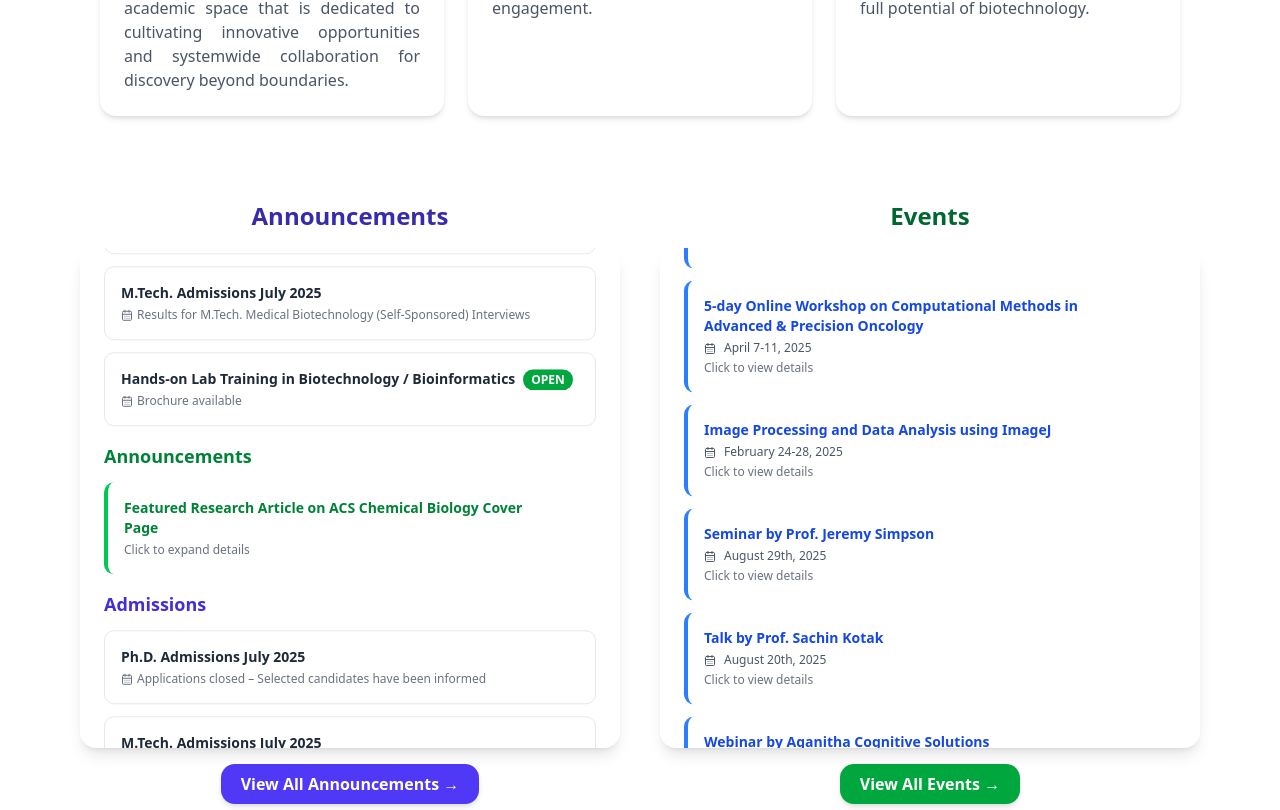
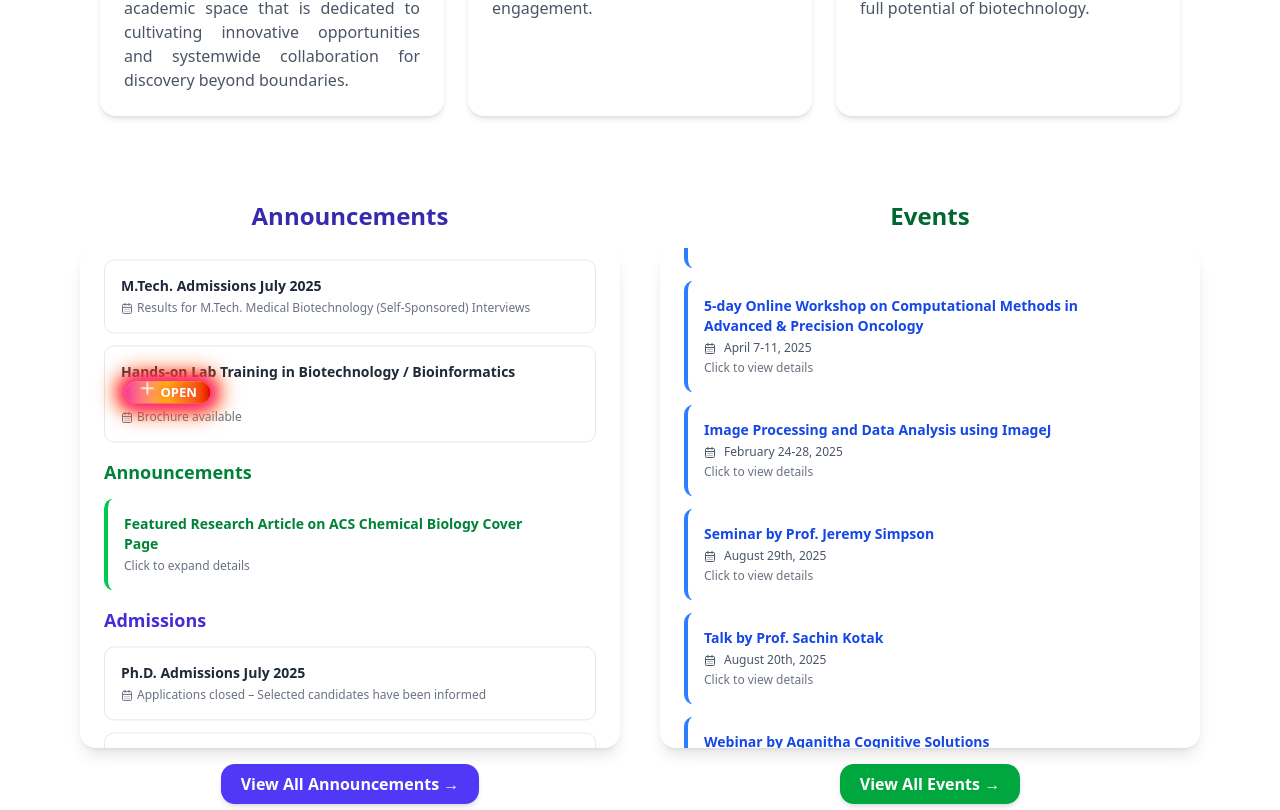
Before and after one commit to Navin-Tamizhil/department_website, a React (Vite) app: page / in a window 1280 px wide. Shown: the part 1610-2420 px from the top of the page. Built offline with nearby package versions, Linux system fonts and the light colour scheme.

Commit message:
23 September 2025 noon S417 system before meeting fifth commit

```diff
--- a/src/index.css
+++ b/src/index.css
@@ -138,3 +138,15 @@
     transform: rotateY(180deg);
   }
 }
+@keyframes glowPulse {
+  0%, 100% {
+    box-shadow: 0 0 6px 2px rgba(255, 105, 180, 0.7), 0 0 10px 5px rgba(255, 140, 0, 0.7);
+    transform: scale(1);
+    text-shadow: 0 0 5px #ff69b4, 0 0 10px #ff4500;
+  }
+  50% {
+    box-shadow: 0 0 12px 4px rgba(255, 20, 147, 1), 0 0 20px 10px rgba(255, 69, 0, 1);
+    transform: scale(1.1);
+    text-shadow: 0 0 10px #ff1493, 0 0 20px #ff6347;
+  }
+}
--- a/src/pages/Announcements/Announcements.jsx
+++ b/src/pages/Announcements/Announcements.jsx
@@ -27,11 +27,34 @@ export default function Admissions() {
                 <div>
                   <h3 className="text-lg font-semibold text-gray-800 flex items-center gap-2">
                     {item.title}
-                    {item.isNew && (
-                      <span className="px-2 py-0.5 bg-green-600 text-white text-xs rounded-full animate-pulse">
-                        OPEN
-                      </span>
-                    )}
+                        {item.isNew && (
+                          <span
+                            className="
+                              px-3 py-1
+                              rounded-full
+                              font-bold text-white text-xs
+                              bg-gradient-to-r from-pink-500 via-yellow-400 to-red-600
+                              animate-glowPulse
+                              inline-flex items-center gap-1
+                              select-none
+                            "
+                            style={{ animation: "glowPulse 2.5s ease-in-out infinite" }}
+                          >
+                            <svg
+                              xmlns="http://www.w3.org/2000/svg"
+                              className="h-4 w-4 animate-bounce"
+                              fill="none"
+                              viewBox="0 0 24 24"
+                              stroke="currentColor"
+                              strokeWidth={2}
+                            >
+                              <path strokeLinecap="round" strokeLinejoin="round" d="M12 4v16m8-8H4" />
+                            </svg>
+                            OPEN
+                          </span>
+                        )}
+
+
                   </h3>
                   <p className="text-sm text-gray-500 flex items-center gap-1 mt-1">
                     <CalendarDays className="w-4 h-4 text-gray-400" />
--- a/src/pages/Home/Home_announcements.jsx
+++ b/src/pages/Home/Home_announcements.jsx
@@ -98,11 +98,31 @@ export const AnnouncementsModified = ({ onItemClick }) => {
               <div className="flex items-start gap-2">
                 <h4 className="text-sm font-semibold text-gray-800 flex-1">
                   {item.title}
-                  {item.isNew && (
-                    <span className="ml-2 px-2 py-0.5 bg-green-600 text-white text-xs rounded-full animate-pulse">
-                      OPEN
-                    </span>
-                  )}
+                 {item.isNew && (
+                        <span
+                          className="
+                            ml-2 px-3 py-0.5
+                            rounded-full
+                            font-semibold text-white text-xs
+                            bg-gradient-to-r from-pink-500 via-yellow-400 to-red-600
+                            inline-flex items-center gap-1
+                            select-none
+                          "
+                          style={{ animation: "glowPulse 2.5s ease-in-out infinite" }}
+                        >
+                          <svg
+                            xmlns="http://www.w3.org/2000/svg"
+                            className="h-4 w-4 animate-bounce"
+                            fill="none"
+                            viewBox="0 0 24 24"
+                            stroke="currentColor"
+                            strokeWidth={2}
+                          >
+                            <path strokeLinecap="round" strokeLinejoin="round" d="M12 4v16m8-8H4" />
+                          </svg>
+                          OPEN
+                        </span>
+                      )}
                 </h4>
               </div>
 
```
